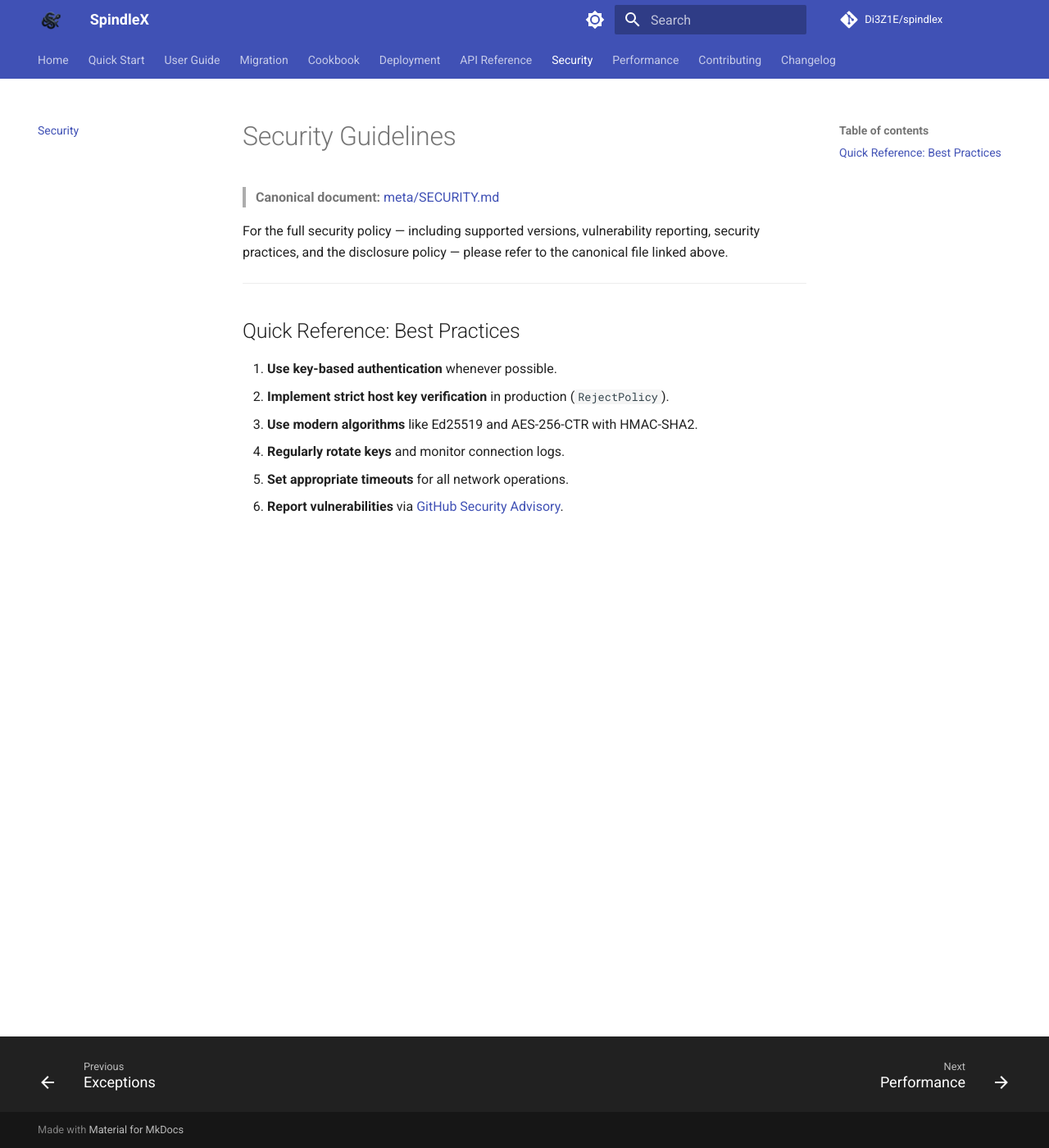
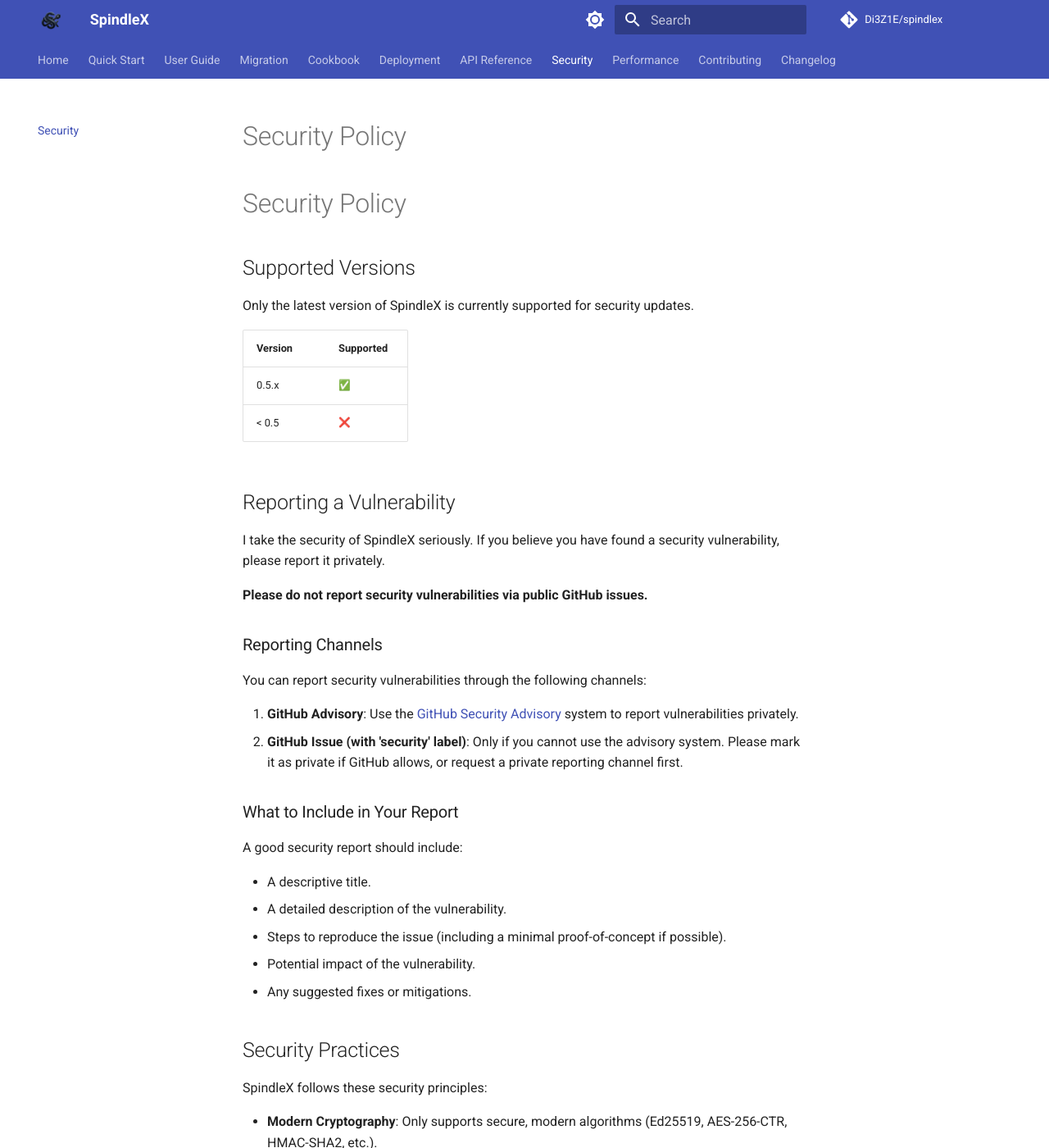
Before and after one commit to stratza/spindlex, an MkDocs documentation site: the page built from docs/security.md, in a window 1280 px wide and 1400 px high. Shown: the whole window at 82% size. Built offline with MkDocs 1.6.1 and Material for MkDocs 9.7.7, drawn with Linux system fonts in a browser that asks for light colours; emoji names are drawn with the system emoji font; comment, search, counter and statistics services are not loaded; some of the changed text lies outside the part shown.

Commit message:
fix: address CI failures in linting and docs
- Reformat code with ruff to satisfy style checks
- Fix broken documentation links using mkdocs snippets
- Update automation cookbook anchors for mkdocs compatibility

```diff
--- a/docs/security.md
+++ b/docs/security.md
@@ -1,16 +1,3 @@
-# Security Guidelines
+# Security Policy
 
-> **Canonical document:** [meta/SECURITY.md](../meta/SECURITY.md)
-
-For the full security policy — including supported versions, vulnerability reporting, security practices, and the disclosure policy — please refer to the canonical file linked above.
-
----
-
-## Quick Reference: Best Practices
-
-1.  **Use key-based authentication** whenever possible.
-2.  **Implement strict host key verification** in production (`RejectPolicy`).
-3.  **Use modern algorithms** like Ed25519 and AES-256-CTR with HMAC-SHA2.
-4.  **Regularly rotate keys** and monitor connection logs.
-5.  **Set appropriate timeouts** for all network operations.
-6.  **Report vulnerabilities** via [GitHub Security Advisory](https://github.com/Di3Z1E/spindlex/security/advisories/new).
+--8<-- "meta/SECURITY.md"
```
Also changed, not shown: docs/contributing.md (+2 -4 lines), docs/cookbook/automation.md (+9 -9 lines), 3 other files.
